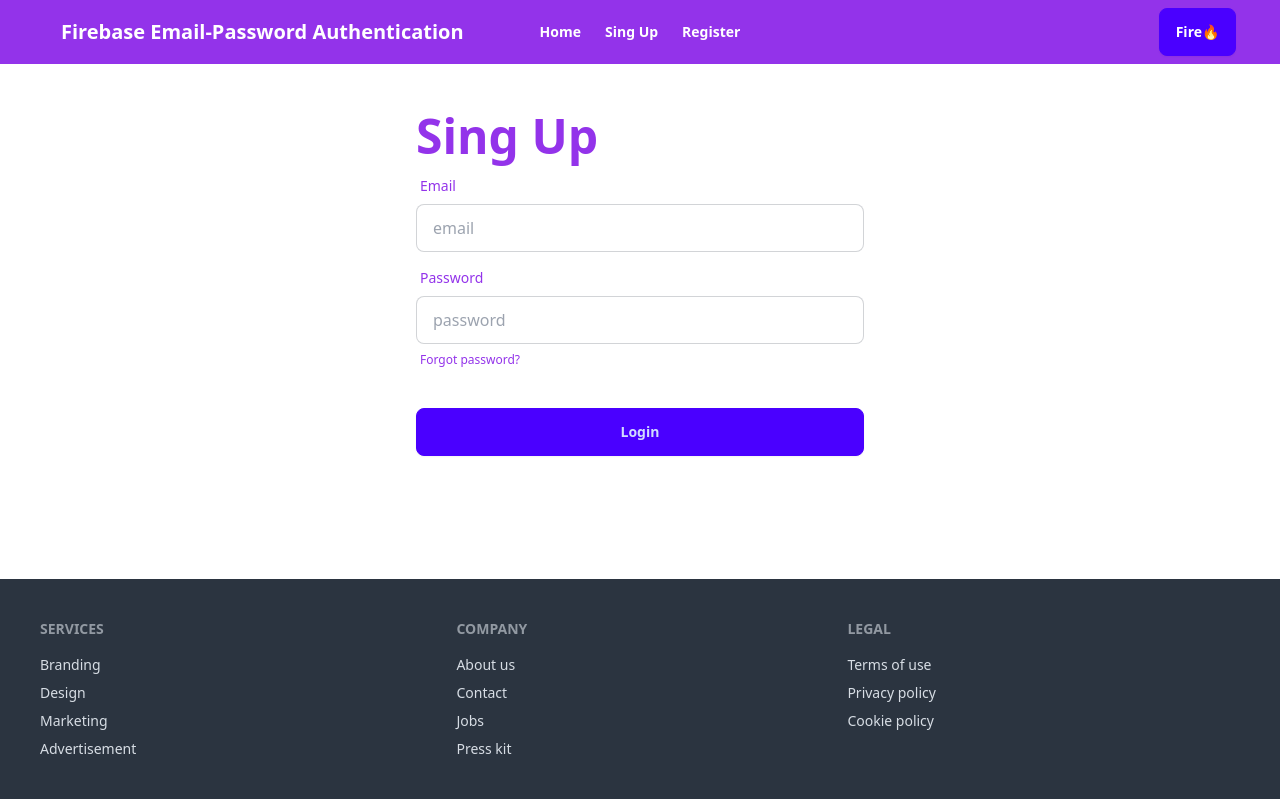
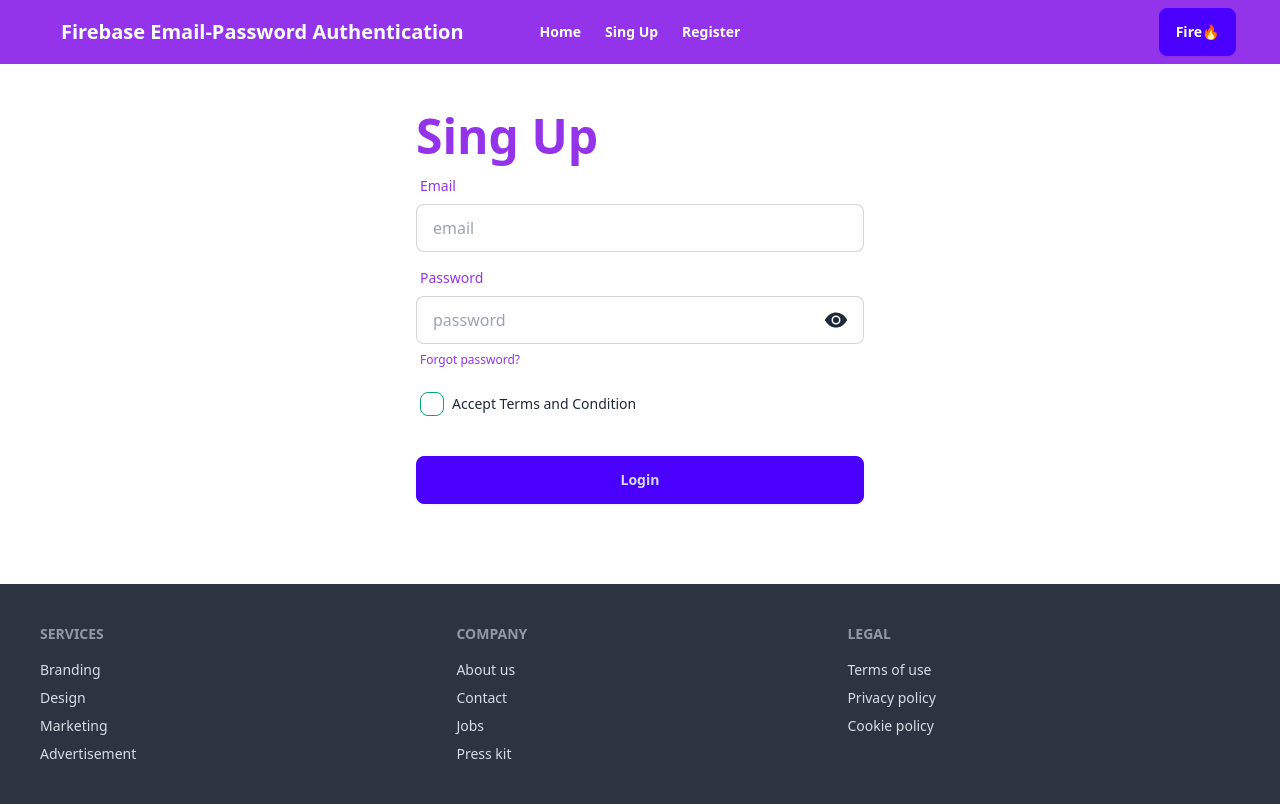
Before and after one commit to tonmoy-sutradhar/Email-Password-Auth-with-React-Firebase-, a React (Vite) app: page /login in a window 1280 px wide. Built offline with nearby package versions, Linux system fonts and the light colour scheme.

Commit message:
add password eye icon close and open and add terms and conditon.

```diff
--- a/package.json
+++ b/package.json
@@ -15,7 +15,9 @@
     "match-sorter": "^8.0.0",
     "react": "^18.3.1",
     "react-dom": "^18.3.1",
+    "react-icons": "^5.3.0",
     "react-router-dom": "^6.28.0",
+    "react-toastify": "^10.0.6",
     "sort-by": "^1.2.0"
   },
   "devDependencies": {
--- a/src/Components/Login/Login.jsx
+++ b/src/Components/Login/Login.jsx
@@ -1,22 +1,32 @@
 import { createUserWithEmailAndPassword } from "firebase/auth";
-import React, { useState } from "react";
+import React, { useEffect, useState } from "react";
 import auth from "../Firebase/Firebase.init";
+import { IoEyeSharp } from "react-icons/io5";
+import { IoMdEyeOff } from "react-icons/io";
+import { toast } from "react-toastify";
 
 const Login = () => {
   const [errorMessage, setErrorMessage] = useState("");
   const [success, setSuccess] = useState(false);
+  const [showPassword, setShowPassword] = useState(false);
 
   const handleSignUp = (e) => {
     e.preventDefault();
     const email = e.target.email.value;
     const password = e.target.password.value;
-    console.log(email, password);
+    const terms = e.target.terms.checked;
+    console.log(email, password, terms);
 
     setErrorMessage("");
     setSuccess(false);
 
     if (password < 6) {
       setErrorMessage("Password must be more than 6 char.");
+      return;
+    }
+
+    if (!terms) {
+      setErrorMessage("Please Accept Terms & Condition");
       return;
     }
 
@@ -57,17 +67,27 @@ const Login = () => {
             required
           />
         </div>
-        <div className="form-control">
+        <div className="form-control relative">
           <label className="label">
             <span className="label-text text-purple-600">Password</span>
           </label>
           <input
-            type="password"
+            type={showPassword ? "text" : "password"}
             name="password"
             placeholder="password"
             className="input input-bordered"
             required
           />
+          <button
+            onClick={() => setShowPassword(!showPassword)}
+            className="text-2xl absolute right-4 top-12"
+          >
+            {showPassword ? (
+              <IoMdEyeOff></IoMdEyeOff>
+            ) : (
+              <IoEyeSharp></IoEyeSharp>
+            )}
+          </button>
           <label className="label">
             <a
               href="#"
@@ -77,20 +97,31 @@ const Login = () => {
             </a>
           </label>
         </div>
+
+        <div className="form-control ">
+          <label className="cursor-pointer label justify-start">
+            <input
+              type="checkbox"
+              name="terms"
+              className="checkbox checkbox-success"
+            />
+            <span className="label-text ml-2">Accept Terms and Condition</span>
+          </label>
+        </div>
+
         <div className="form-control mt-6">
           <button className="btn btn-primary">Login</button>
         </div>
       </form>
-
       {errorMessage && (
         <p className="text-xl font-bold text-center text-red-600">
           {errorMessage}
         </p>
       )}
-
       {success && (
         <p className="text-xl text-green-600 ml-28">
           Sing Up Successfully. Hurray..!!!
+          {/* {toast.success("Sign Up successfully")} */}
         </p>
       )}
     </div>
```
Also changed, not shown: 2 other files (tests, documents, lock files or other folders).
